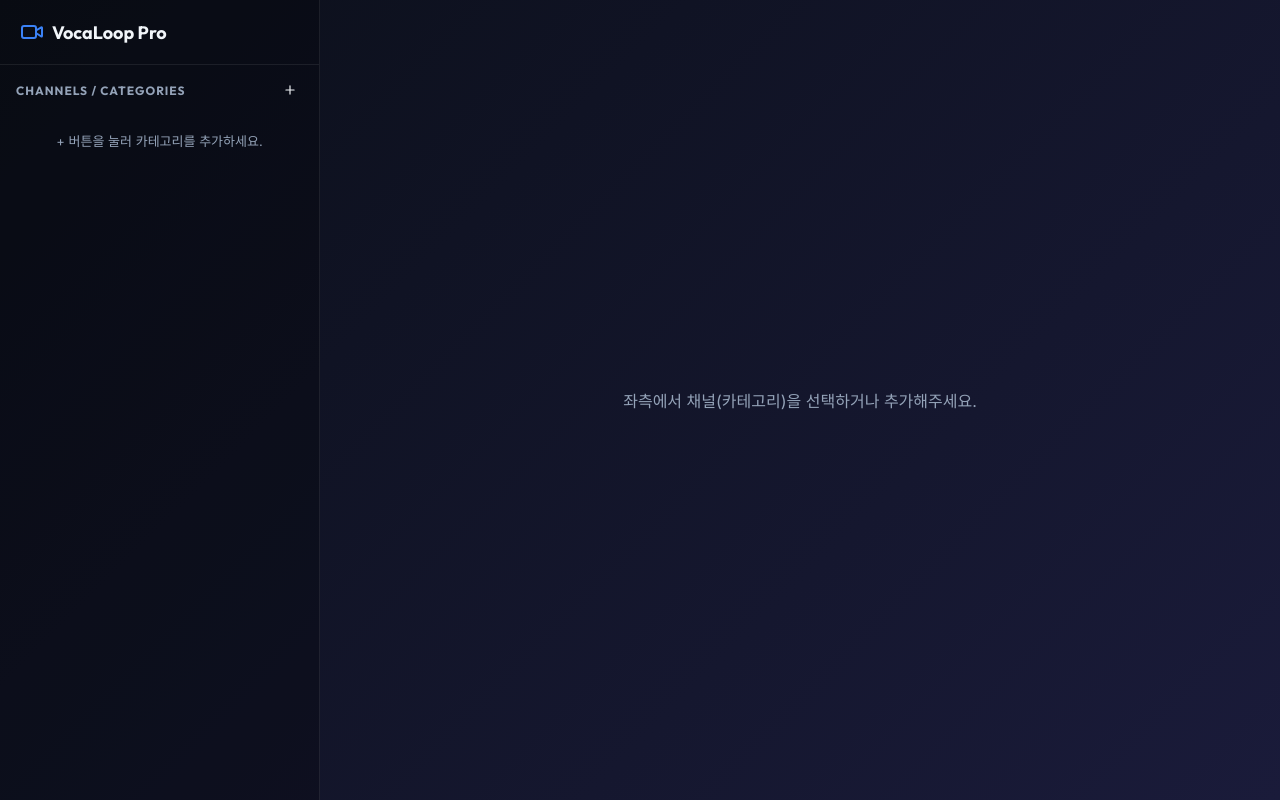
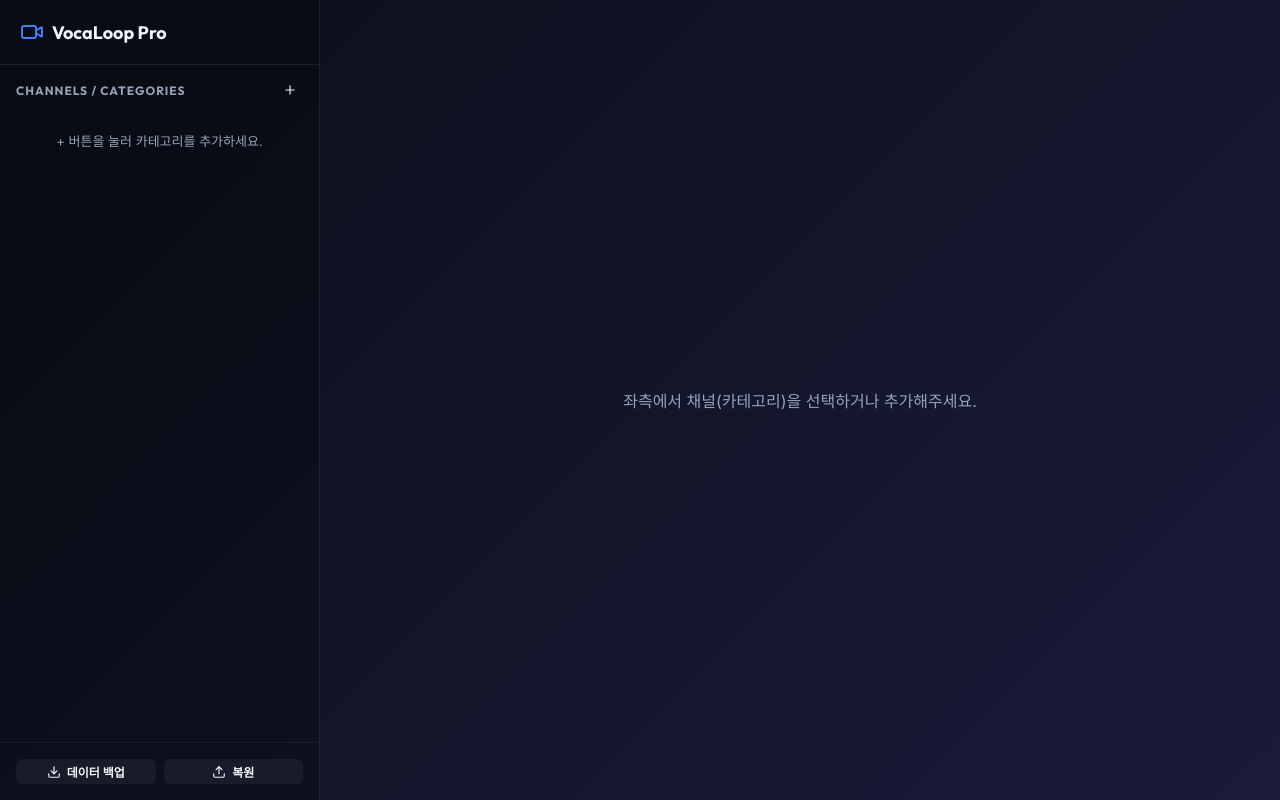
Before and after one commit to korbill73/vocaloop-pro, a React (Vite) app: page / in a window 1280 px wide. Built offline with nearby package versions, Linux system fonts and the light colour scheme.

Commit message:
Add backup and restore feature

```diff
--- a/src/components/Sidebar.jsx
+++ b/src/components/Sidebar.jsx
@@ -1,5 +1,5 @@
 import React, { useState } from 'react';
-import { Folder, Video, Plus, PlayCircle, Eye, Clock, Trash2 } from 'lucide-react';
+import { Folder, Video, Plus, PlayCircle, Eye, Clock, Download, Upload } from 'lucide-react';
 import { addCategory } from '../utils/storage';
 
 export default function Sidebar({ data, onSelectCategory, selectedCategoryId, onSelectVideo, selectedVideoId, onDataChange }) {
@@ -21,6 +21,38 @@ export default function Sidebar({ data, onSelectCategory, selectedCategoryId, on
     if (seconds < 60) return `${seconds}s`;
     const min = Math.floor(seconds / 60);
     return `${min}m`;
+  };
+
+  const handleExportData = () => {
+    const dataStr = "data:text/json;charset=utf-8," + encodeURIComponent(JSON.stringify(data));
+    const downloadAnchorNode = document.createElement('a');
+    downloadAnchorNode.setAttribute("href", dataStr);
+    const dateStr = new Date().toISOString().slice(0,10);
+    downloadAnchorNode.setAttribute("download", `vocaloop_backup_${dateStr}.json`);
+    document.body.appendChild(downloadAnchorNode);
+    downloadAnchorNode.click();
+    downloadAnchorNode.remove();
+  };
+
+  const handleImportData = (e) => {
+    const file = e.target.files[0];
+    if (!file) return;
+    const reader = new FileReader();
+    reader.onload = (ev) => {
+      try {
+        const importedData = JSON.parse(ev.target.result);
+        if (importedData && importedData.categories && importedData.videos) {
+          localStorage.setItem('vocaloop_data', JSON.stringify(importedData));
+          window.location.reload();
+        } else {
+          alert('올바른 VocaLoop 데이터 파일이 아닙니다.');
+        }
+      } catch (err) {
+        alert('파일을 읽는 중 오류가 발생했습니다.');
+      }
+    };
+    reader.readAsText(file);
+    e.target.value = null; // reset input
   };
 
   return (
@@ -109,6 +141,17 @@ export default function Sidebar({ data, onSelectCategory, selectedCategoryId, on
           </div>
         )}
       </div>
+
+      {/* Backup and Restore Area */}
+      <div style={{ padding: '16px', borderTop: '1px solid rgba(255,255,255,0.05)', display: 'flex', gap: '8px' }}>
+        <button className="btn btn-sm" onClick={handleExportData} style={{ flex: 1, display: 'flex', alignItems: 'center', justifyContent: 'center', gap: '6px', fontSize: '12px', background: 'rgba(255,255,255,0.05)' }}>
+          <Download size={14} /> 데이터 백업
+        </button>
+        <label className="btn btn-sm" style={{ flex: 1, display: 'flex', alignItems: 'center', justifyContent: 'center', gap: '6px', fontSize: '12px', background: 'rgba(255,255,255,0.05)', cursor: 'pointer', margin: 0 }}>
+          <Upload size={14} /> 복원
+          <input type="file" accept=".json" onChange={handleImportData} style={{ display: 'none' }} />
+        </label>
+      </div>
     </aside>
   );
 }
```
